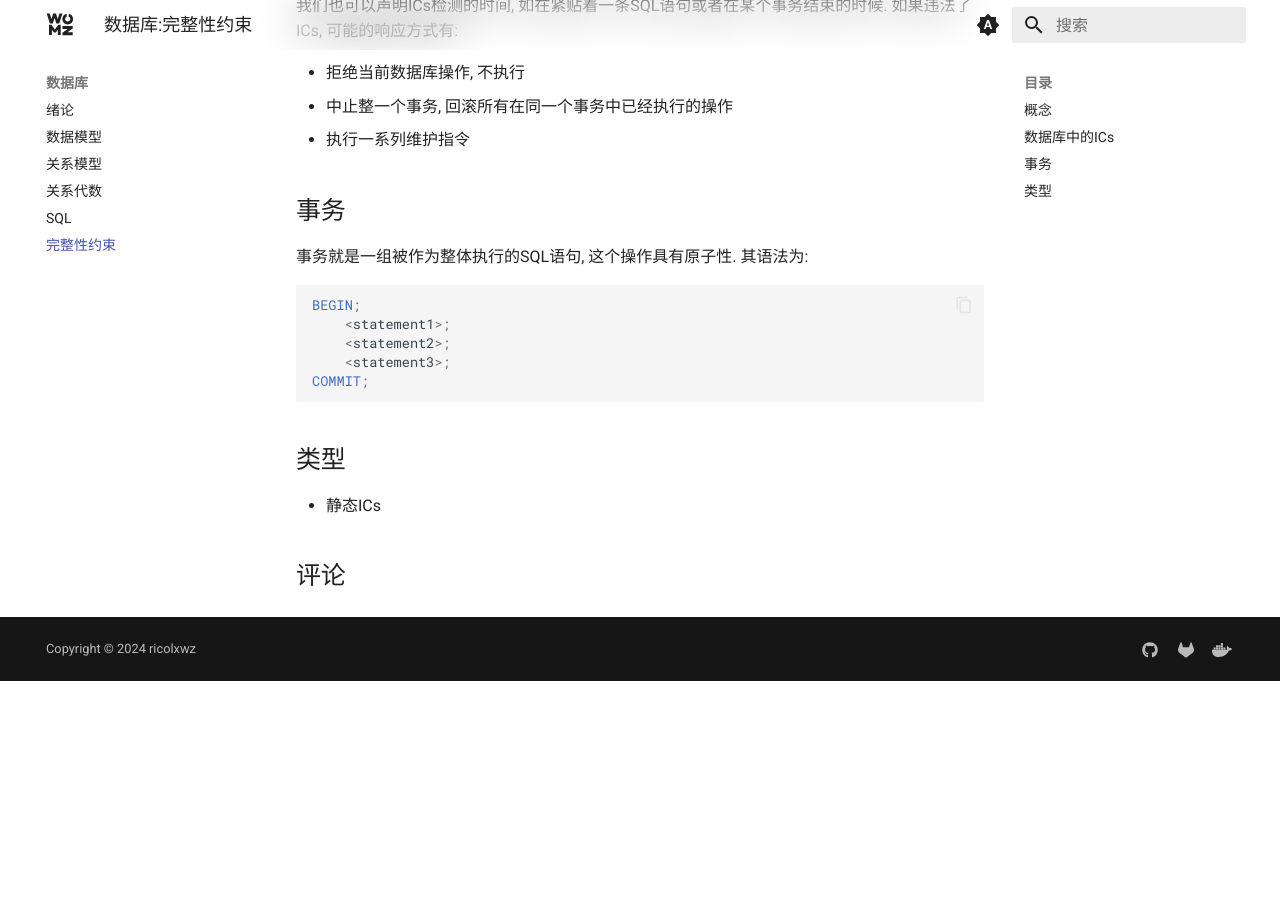
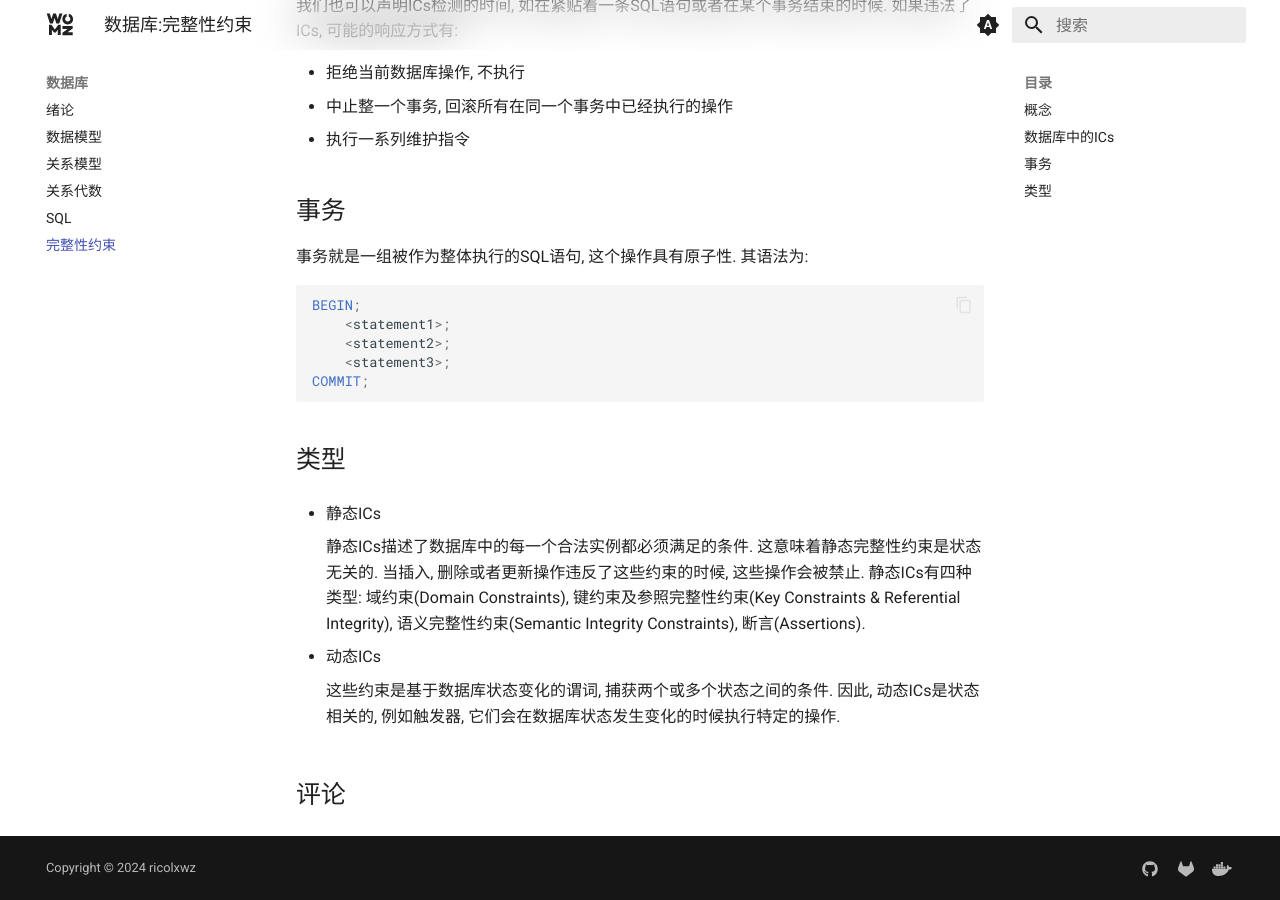
Before and after one commit to sigmax01/gk, an MkDocs documentation site: the page built from docs/数据库/完整性约束.md, in a window 1280 px wide and 900 px high, scrolled down 792 px. Built offline with MkDocs 1.6.1 and Material for MkDocs 9.7.7, drawn with Linux system fonts in a browser that asks for light colours; comment, search, counter and statistics services are not loaded; before the commit the page ends 1473 px from its top, so only the background shows below that.

Commit message:
update \345\256\214\346\225\264\346\200\247\347\272\246\346\235\237.md"

```diff
--- a/docs/数据库/完整性约束.md
+++ b/docs/数据库/完整性约束.md
@@ -39,3 +39,9 @@ COMMIT;
 ## 类型
 
 - 静态ICs
+
+    静态ICs描述了数据库中的每一个合法实例都必须满足的条件. 这意味着静态完整性约束是状态无关的. 当插入, 删除或者更新操作违反了这些约束的时候, 这些操作会被禁止. 静态ICs有四种类型: 域约束(Domain Constraints), 键约束及参照完整性约束(Key Constraints & Referential Integrity), 语义完整性约束(Semantic Integrity Constraints), 断言(Assertions).
+
+- 动态ICs
+
+    这些约束是基于数据库状态变化的谓词, 捕获两个或多个状态之间的条件. 因此, 动态ICs是状态相关的, 例如触发器, 它们会在数据库状态发生变化的时候执行特定的操作.
```
